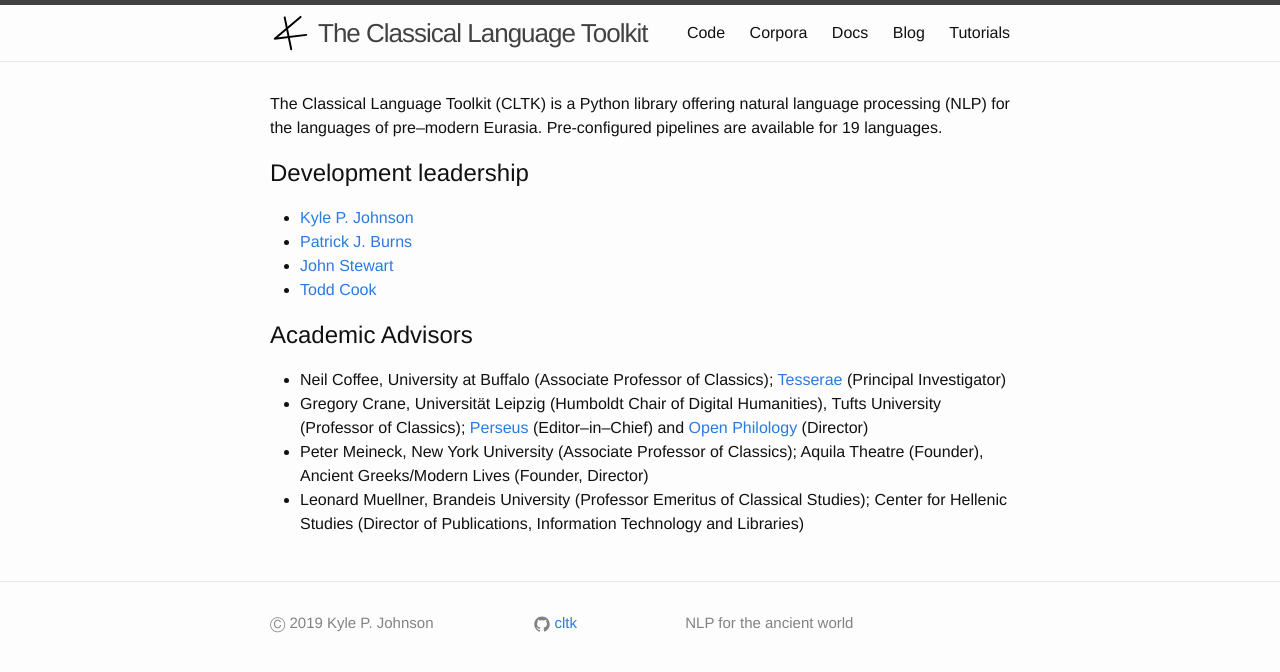
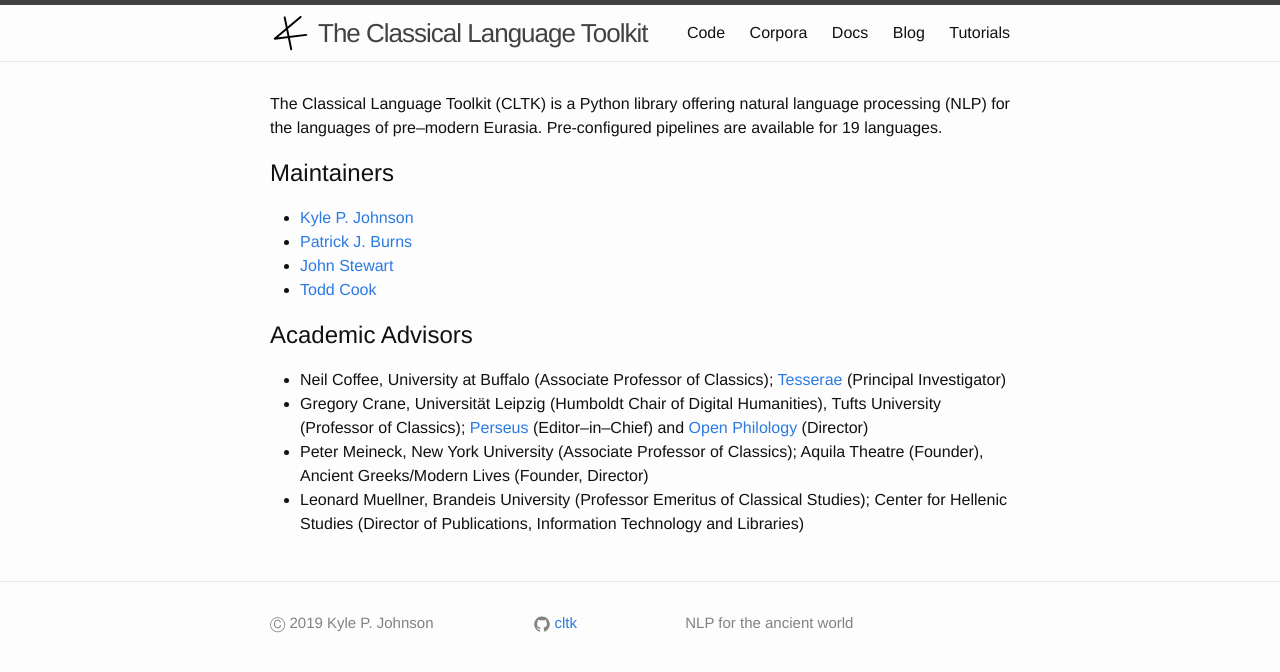
Before and after one commit to cltk/cltk.github.io, a Jekyll site: the page built from index.md, in a window 1280 px wide. Shown: the top 672 px of the page. Built offline with Jekyll 4.4.1, drawn with Linux system fonts in a browser that asks for light colours.

Commit message:
Update index.md

```diff
--- a/index.md
+++ b/index.md
@@ -4,7 +4,7 @@
 
 The Classical Language Toolkit (CLTK) is a Python library offering natural language processing (NLP) for the languages of pre–modern Eurasia. Pre-configured pipelines are available for 19 languages.
 
-## Development leadership
+## Maintainers
 
 * [Kyle P. Johnson](https://github.com/kylepjohnson)
 * [Patrick J. Burns](https://github.com/diyclassics)
```
